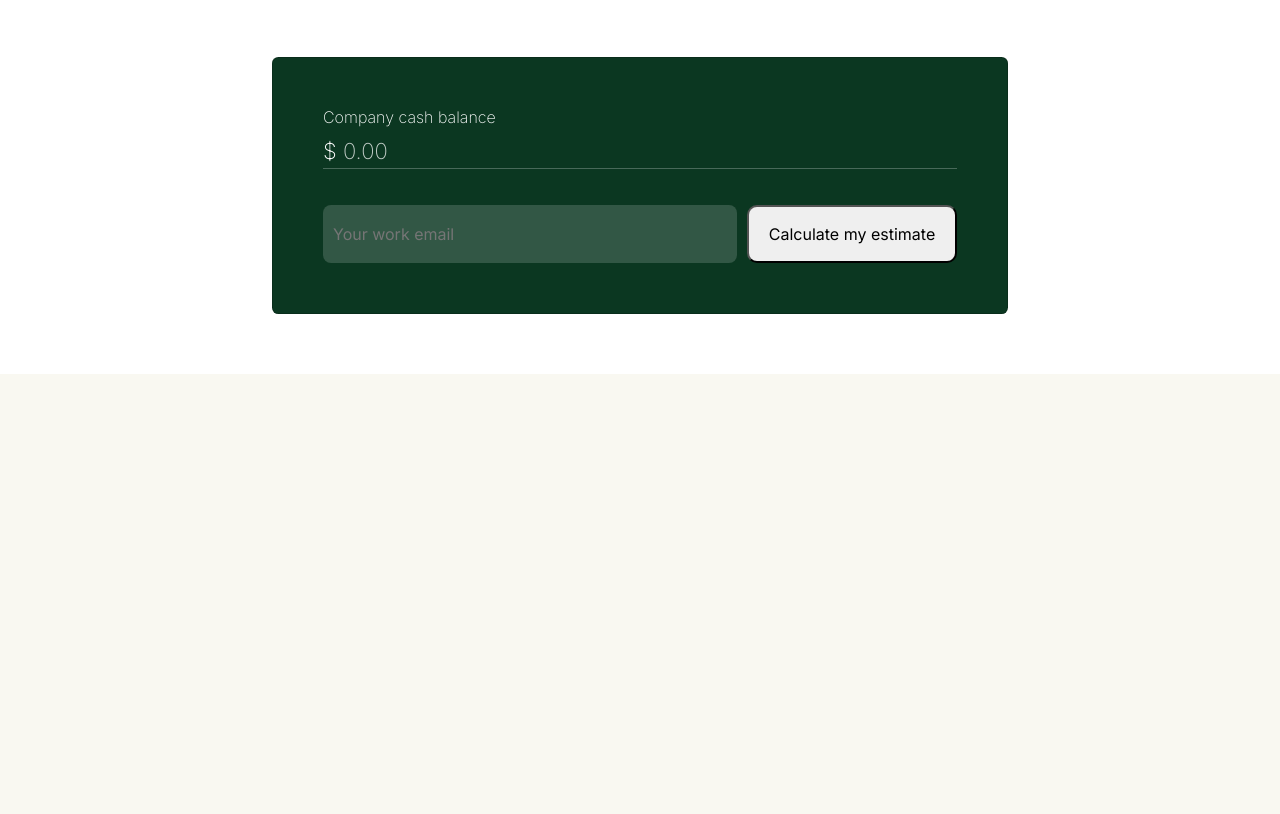
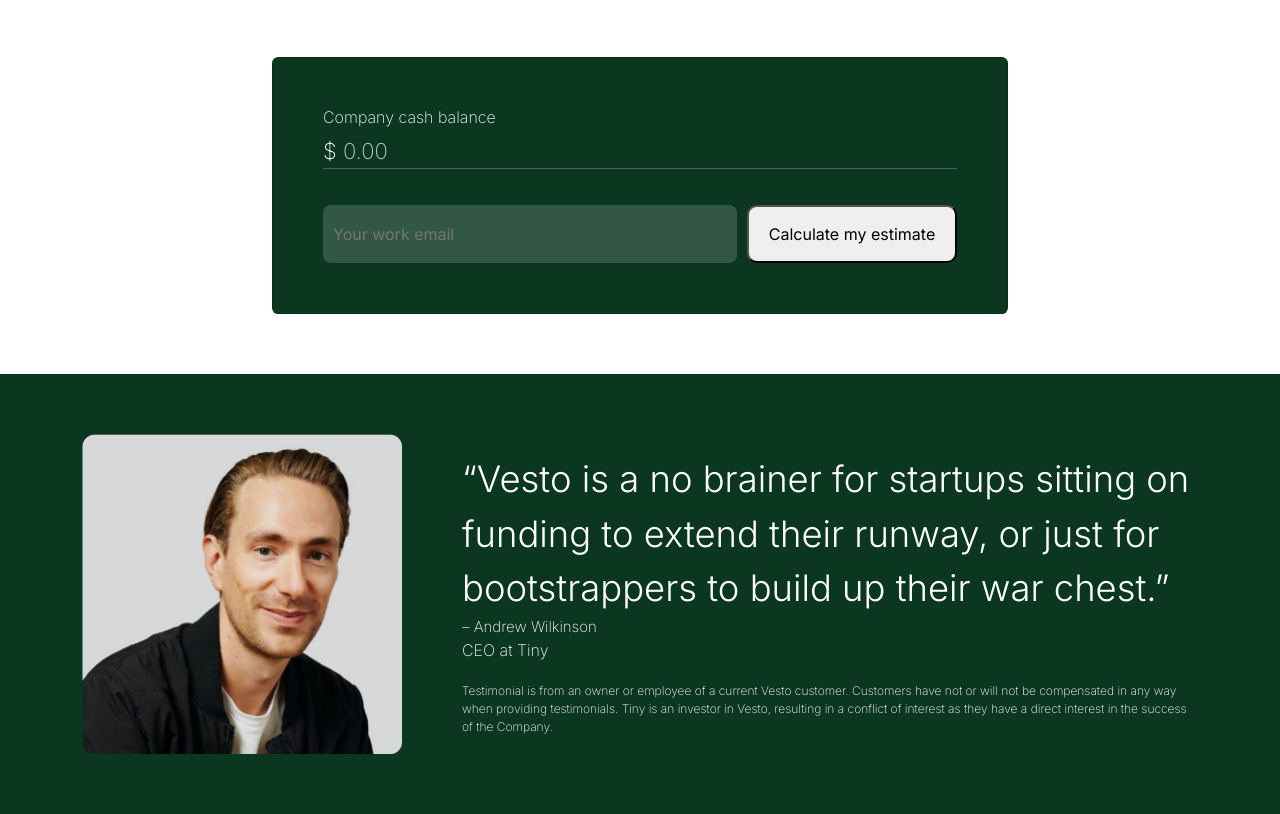
Before and after one commit to elanurbulbul/LandingPageVESTO, a website built with Vite: page src/index.html in a window 1280 px wide. Shown: the part 5110-5924 px from the top of the page. Before the commit the page ends 5574 px from the top, so only its background shows below. Built offline with nearby package versions, Linux system fonts and the light colour scheme.

Commit message:
AddedTestimionial-second-section

```diff
--- a/src/index.html
+++ b/src/index.html
@@ -573,7 +573,22 @@
                         </div>
                     </div>
                 </div>
-
+            </div>
+        </section>
+        <section class="testimionial-second-section bg-primary ">
+            <div class="container">
+                <div class="row">
+                    <div class="col col-lg-4 col-md-6 col-12 mb-md-0 mb-3">
+                        <img class="testimonial-author-img " src="img/second-author-image.png" alt="">
+                    </div>
+                    <div class="col col-lg-8 col-md-6 col-12 align-self-center ">
+                        <div class="testimionial-text">“Vesto is a no brainer for startups sitting on funding to extend their runway, or just for bootstrappers to build up their war chest.” </div>
+                        <div class="author-name"> – Andrew Wilkinson</div>
+                        <div class="author-job">CEO at Tiny</div>
+                        <div class="testimionial-description">Testimonial is from an owner or employee of a current Vesto customer. Customers have not or will not be compensated in any way when providing testimonials. Tiny is an investor in Vesto, resulting in a conflict of interest as they have a direct interest in the success of the Company.</div>
+                    </div>
+                </div>
+            </div>
             </div>
         </section>
     </main>
--- a/src/styles/style.scss
+++ b/src/styles/style.scss
@@ -199,6 +199,7 @@
   }
 }
 .newsletter-section {
+  margin-bottom: 0 ;
   text-align: center;
   background: white;
   padding: 60px 0;
@@ -254,3 +255,24 @@
   }
 
 }
+.testimionial-second-section {
+  color: white;
+  margin: 0;
+  padding: 60px 0;
+  .testimionial-text {
+    font-size: 36.4px;
+    font-weight: 300;
+  }
+  .author-name {
+    font-size: 15px;
+    font-weight: 200;
+  }
+  .testimonial-author-img {
+    width: 100%;
+    max-width: 320px;
+  }
+  .testimionial-description{
+    margin-top: 20px;
+    font-size: 12px;
+  }
+}
```
Also changed, not shown: src/img/second-author-image.png (added).
